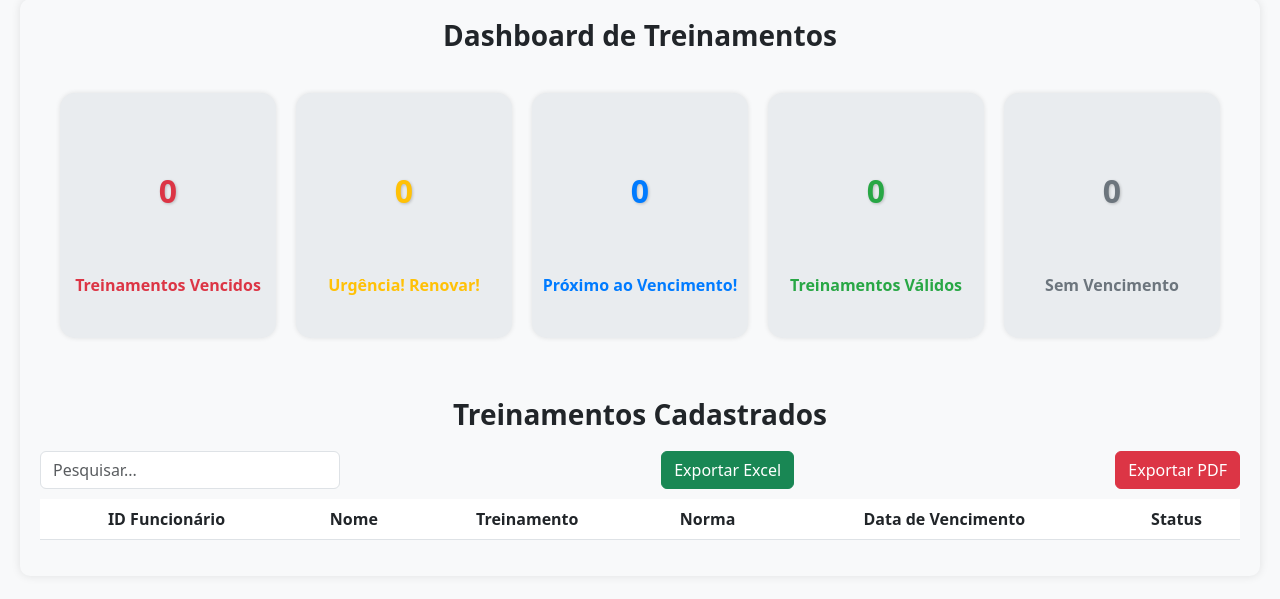
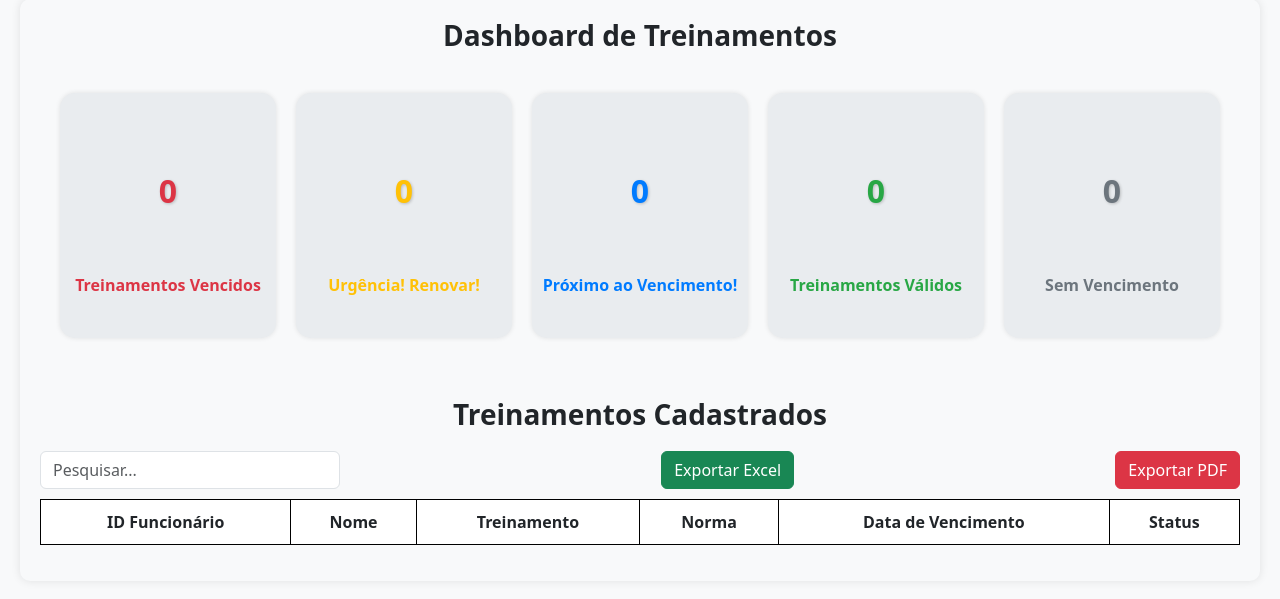
Before and after one commit to joaopedrodirekta/Direkta_Vale, a Django app: page /treinamentos/dashboard/ in a window 1280 px wide. Shown: the part 91-690 px from the top of the page. Run offline with Django 5.2, Linux system fonts and the light colour scheme; data that the repository does not hold is empty.

Commit message:
Nova Lista

```diff
--- a/treinamentos/templates/treinamentos/dashboard.html
+++ b/treinamentos/templates/treinamentos/dashboard.html
@@ -78,6 +78,23 @@
         display: flex;
         justify-content: space-between;
         margin-bottom: 10px;
+    }
+
+    /* Estiliza a tabela com bordas pretas */
+    .table {
+        border-collapse: collapse; /* Garante que as bordas não fiquem duplas */
+        width: 100%;
+    }
+
+    .table th, .table td {
+        border: 1px solid black !important; /* Adiciona bordas pretas em todas as células */
+        padding: 10px; /* Espaçamento interno */
+        text-align: center; /* Centraliza o conteúdo */
+    }
+
+    .table thead {
+        background-color: #f8f9fa; /* Fundo cinza claro para o cabeçalho */
+        font-weight: bold; /* Deixa o texto em negrito */
     }
 
 </style>
```
